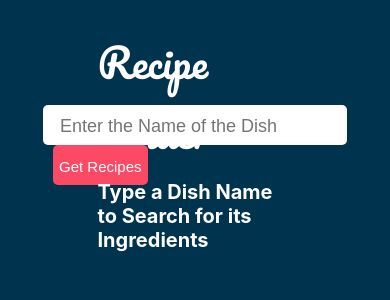
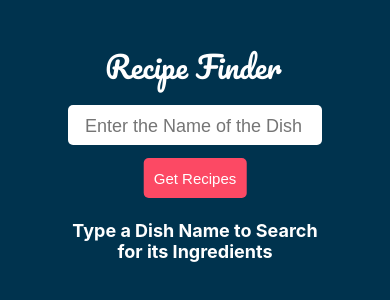
Before and after one commit to mvrikxix-dev/Recipe-Finder, a React (Create React App) app: page / in a window 390 px wide. Shown: the top 300 px of the page. Built offline with nearby package versions, Linux system fonts and the light colour scheme; no server answers.

Commit message:
Added Media Queries

```diff
--- a/src/App.css
+++ b/src/App.css
@@ -16,3 +16,13 @@
     font-family: 'Pacifico', cursive;
     font-size: 40px;
 }
+
+@media only screen and (max-width: 425px){
+    .Header{
+        font-weight: 400;
+        font-family: 'Pacifico', cursive;
+        font-size: 30px;
+        width: 180px;
+        top: 20px;
+    }
+}
--- a/src/Search.css
+++ b/src/Search.css
@@ -23,6 +23,7 @@
 }
 
 .dish-button{
+    position: relative;
     padding-top: 4px;
     font-size: 15px;
     border: 0;
@@ -33,8 +34,23 @@
     margin-left: 10px;
     outline: none;
     cursor: pointer;
+    outline: none;
 }
 
 .dish-button:hover{
     background-color: rgba(250, 35, 67, 1);
 }
+
+@media only screen and (max-width: 425px){
+    #name{
+        width: 250px;;
+        height: ;
+    }
+    .dish-button{
+        top: 13px;
+        left: 50%;
+        transform: translate(-50%);
+        padding: 10px;
+        margin: 0;
+    }
+}
--- a/src/View.css
+++ b/src/View.css
@@ -69,3 +69,45 @@
     border-radius: 10px;
     margin: 25px 20px 20px 25px;
 }
+
+@media only screen and (max-width: 425px){
+    #sub-header{
+        top: 220px;
+        width: 250px;
+        font-size: 18px;
+        text-align: center;
+    }
+
+    #view-container{
+        top: 220px;
+    }
+
+    .img{
+        width: 89%;
+        margin: 12px;
+    }
+
+    .fa-heart{
+        right: 12px;
+        top: 27%;
+        font-size: 23px;
+    }
+
+    .meal-title{
+        text-align: center;
+        font-size: 20px;
+        line-height: 20px;
+        width: 80%;
+        left: 1%;
+        top: 20%;
+        transform: translateY(-25%);
+    }
+
+    .view{
+        width: 80%;
+    }
+
+    .view-body{
+        width: 80%;
+    }
+}
```
